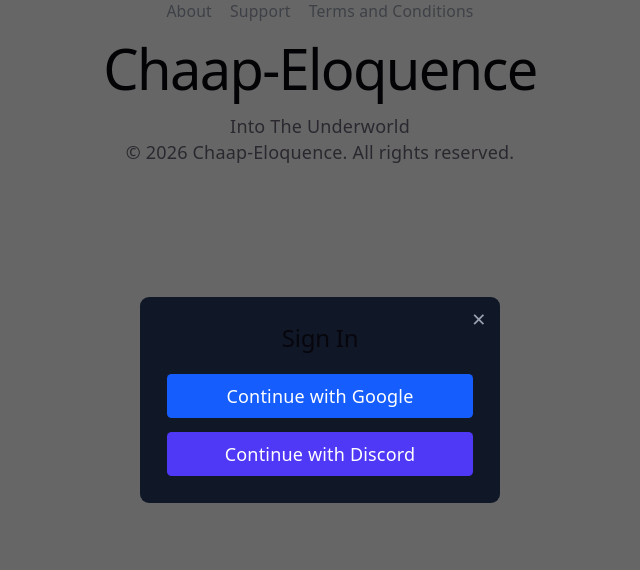
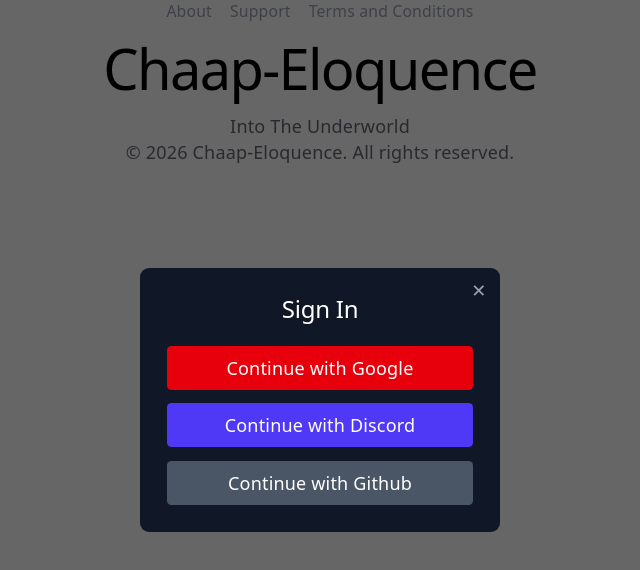
Before and after one commit to ImpocZ/ChaappEloquence, a Vue app in the folder my-app/: page / in a window 1280 px wide. Both pictures are taken after a click on the button "Into The Underworld". Shown: the top 570 px of the page, without its empty margins (320-960 px from the left). Built offline with nearby package versions, Linux system fonts and the light colour scheme.

Commit message:
Plan for future

```diff
--- a/my-app/src/composables/Authentication.vue
+++ b/my-app/src/composables/Authentication.vue
@@ -1,20 +1,26 @@
 <script setup>
   import { ref } from 'vue'
-  const openAuthentizationGoogle = () => {
+  const openAuthenticationGoogle = () => {
 
   }
-  const openAuthentizationDiscord = () => {
+  const openAuthenticationDiscord = () => {
+
+  }
+  const openAuthenticationGithub = () => {
 
   }
 </script>
 <template>
   <div class="flex flex-col gap-3">
     <h2 class="text-white text-center mb-2">Sign In</h2>
-    <button class="w-full py-2 bg-blue-600 text-white rounded hover:bg-blue-700" @click="openAuthentizationGoogle">
+    <button class="w-full py-2 bg-red-600 text-white rounded hover:bg-yellow-700" @click="openAuthenticationGoogle">
       Continue with Google
     </button>
-    <button class="w-full py-2 bg-indigo-600 text-white rounded hover:bg-indigo-700" @click="openAuthentizationDiscord">
+    <button class="w-full py-2 bg-indigo-600 text-white rounded hover:bg-yellow-700" @click="openAuthenticationDiscord">
       Continue with Discord
+    </button>
+    <button class="w-full py-2 bg-gray-600 text-white rounded hover:bg-yellow-700" @click="openAuthenticationGithub">
+      Continue with Github
     </button>
   </div>
 </template>
--- a/my-app/style.css
+++ b/my-app/style.css
@@ -1,7 +1,7 @@
-@import "tailwindcss";
+@import "tailwindcss" important;
 :root {
   --text: #6b6375;
-  --text-h: #08060d;
+  --text-h: #000;
   --bg: #fff;
   --border: #e5e4e7;
   --code-bg: #f4f3ec;
```
Also changed, not shown: 1 other file (tests, documents, lock files or other folders).
